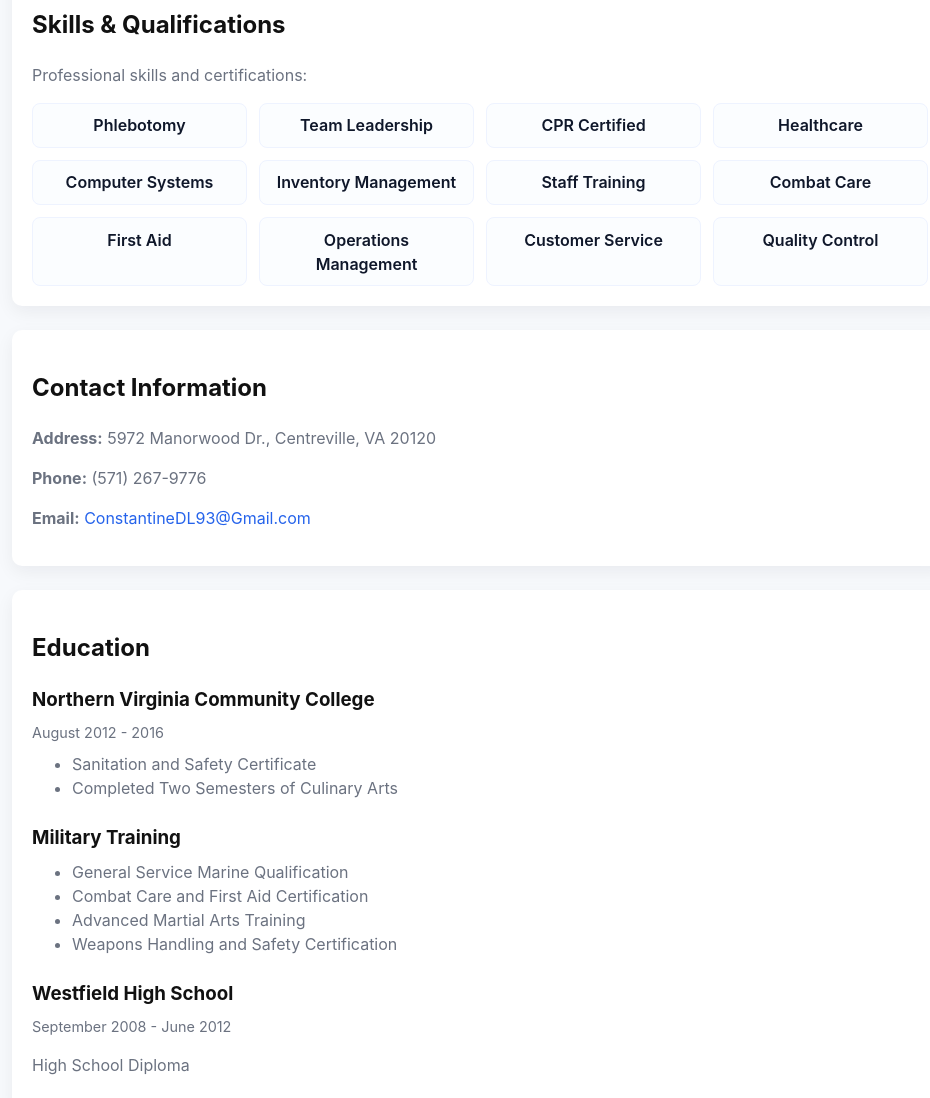
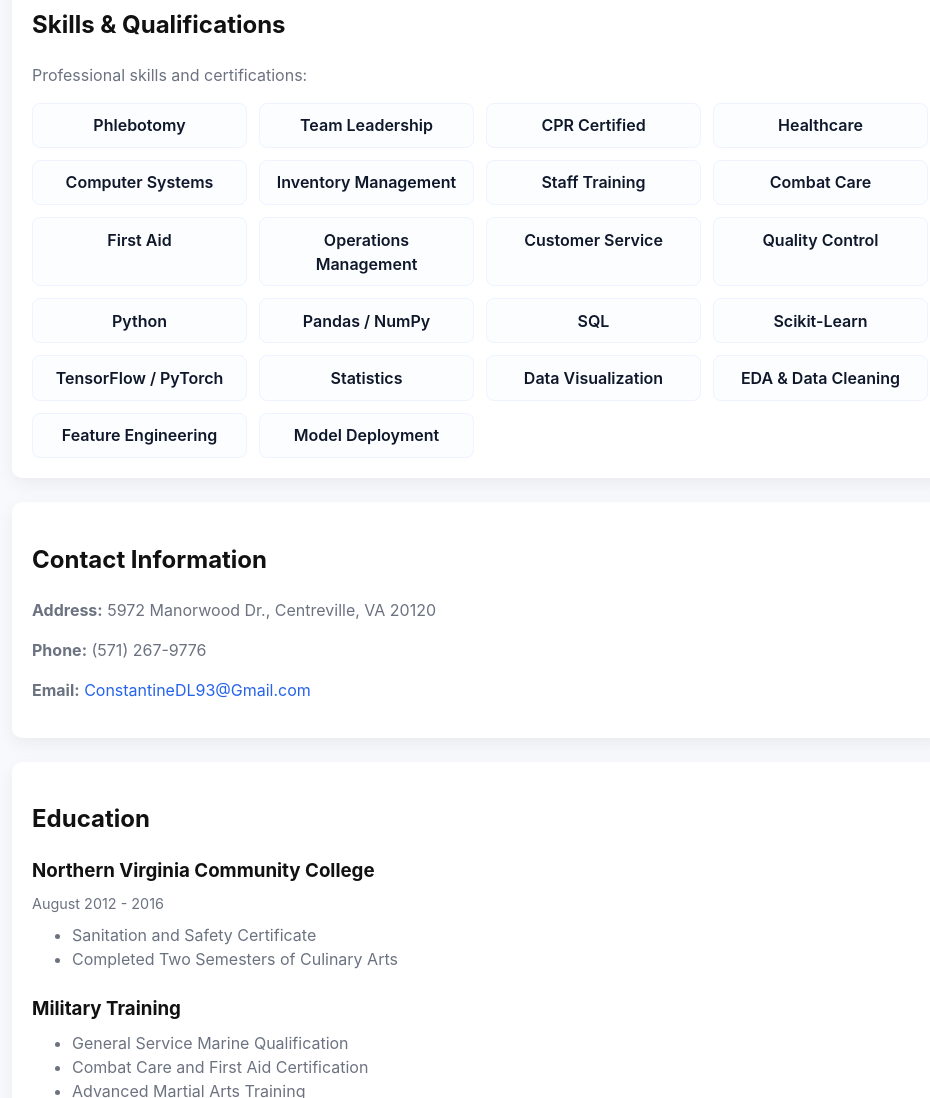
Before and after one commit to constantinedl93/TripleTen-Sprint-Project, a plain HTML site: page index.html in a window 1280 px wide. Shown: the part 1121-2219 px from the top of the page, without its empty margins (160-1090 px from the left). Drawn offline with Linux system fonts and the light colour scheme.

Commit message:
update 1.4, disregard update 1.5. thats 1.2

```diff
--- a/index.html
+++ b/index.html
@@ -112,7 +112,7 @@
 					<div class="card">
 						<h2>Skills & Qualifications</h2>
 						<p style="color:var(--muted)">Professional skills and certifications:</p>
-						<div class="skills-grid" aria-label="Professional skills">
+						<div class="skills-grid" aria-label="Professional and data science skills">
 							<div class="skill">Phlebotomy</div>
 							<div class="skill">Team Leadership</div>
 							<div class="skill">CPR Certified</div>
@@ -125,6 +125,17 @@
 							<div class="skill">Operations Management</div>
 							<div class="skill">Customer Service</div>
 							<div class="skill">Quality Control</div>
+							<!-- Data science skills -->
+							<div class="skill">Python</div>
+							<div class="skill">Pandas / NumPy</div>
+							<div class="skill">SQL</div>
+							<div class="skill">Scikit-Learn</div>
+							<div class="skill">TensorFlow / PyTorch</div>
+							<div class="skill">Statistics</div>
+							<div class="skill">Data Visualization</div>
+							<div class="skill">EDA & Data Cleaning</div>
+							<div class="skill">Feature Engineering</div>
+							<div class="skill">Model Deployment</div>
 						</div>
 					</div>
 				</section>
```
